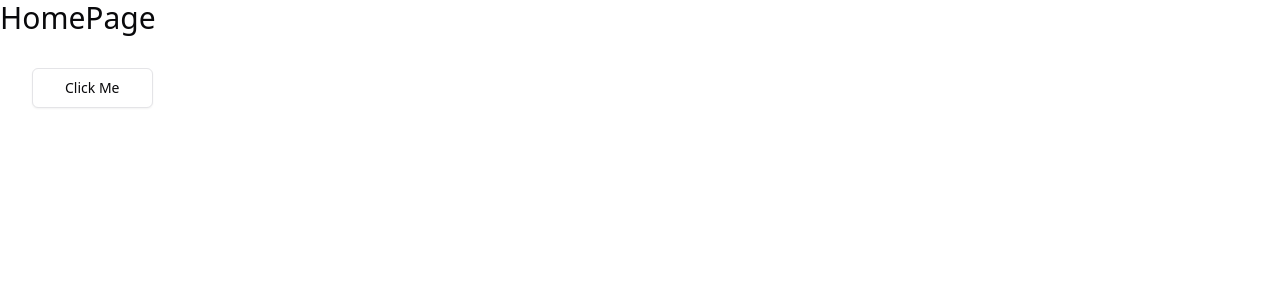
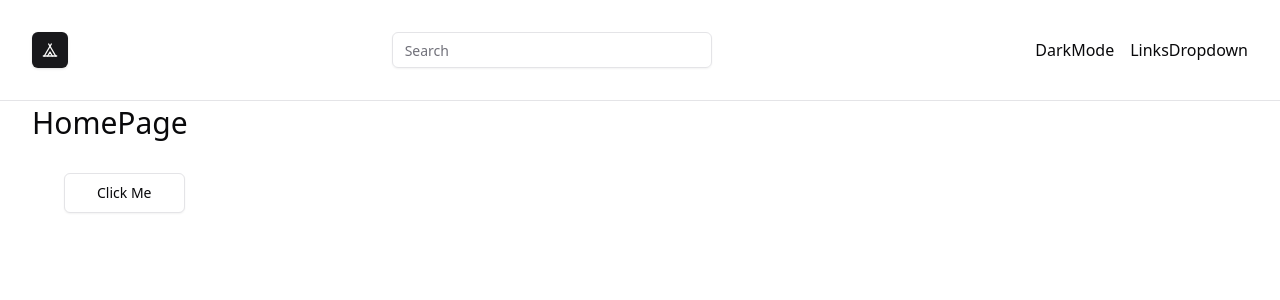
Before and after one commit to piotrproszowski/air_bnb_clone, a Next.js app: page / in a window 1280 px wide. Shown: the top 300 px of the page. Built offline with nearby package versions, Linux system fonts and the light colour scheme.

Commit message:
feat(navbar): Implement Navbar component with logo, search, and dropdowns

```diff
--- a/app/layout.tsx
+++ b/app/layout.tsx
@@ -1,6 +1,7 @@
 import type { Metadata } from "next";
 import localFont from "next/font/local";
 import "./globals.css";
+import Navbar from "@/components/navbar/Navbar";
 
 const geistSans = localFont({
   src: "./fonts/GeistVF.woff",
@@ -28,7 +29,8 @@ export default function RootLayout({
       <body
         className={`${geistSans.variable} ${geistMono.variable} antialiased`}
       >
-        {children}
+        <Navbar />
+        <main className='container py-1'>{children}</main>
       </body>
     </html>
   );
--- /dev/null
+++ b/components/navbar/DarkMode.tsx
@@ -0,0 +1,7 @@
+import React from "react";
+
+const DarkMode = () => {
+  return <div>DarkMode</div>;
+};
+
+export default DarkMode;
--- /dev/null
+++ b/components/navbar/LinksDropdown.tsx
@@ -0,0 +1,7 @@
+import React from "react";
+
+const LinksDropdown = () => {
+  return <div>LinksDropdown</div>;
+};
+
+export default LinksDropdown;
--- /dev/null
+++ b/components/navbar/Logo.tsx
@@ -0,0 +1,17 @@
+import Link from "next/link";
+import { LuTent } from "react-icons/lu";
+import { Button } from "../ui/button";
+
+import React from "react";
+
+const Logo = () => {
+  return (
+    <Button size='icon' asChild>
+      <Link href='/'>
+        <LuTent className='w-6 h-6' />
+      </Link>
+    </Button>
+  );
+};
+
+export default Logo;
--- /dev/null
+++ b/components/navbar/NavSearch.tsx
@@ -0,0 +1,14 @@
+import { Input } from "../ui/input";
+import React from "react";
+
+const NavSearch = () => {
+  return (
+    <Input
+      type='text'
+      placeholder='Search'
+      className='max-w-xs dark:bg-muted'
+    />
+  );
+};
+
+export default NavSearch;
--- /dev/null
+++ b/components/navbar/Navbar.tsx
@@ -0,0 +1,21 @@
+import LinksDropdown from "./LinksDropdown";
+import DarkMode from "./DarkMode";
+import Logo from "./Logo";
+import NavSearch from "./NavSearch";
+
+const Navbar = () => {
+  return (
+    <nav className='border-b'>
+      <div className='container flex flex-col sm:flex-row sm:justify-between sm:items-center flex-wrap gap-4 py-8'>
+        <Logo />
+        <NavSearch />
+        <div className='flex gap-4 items-center'>
+          <DarkMode />
+          <LinksDropdown />
+        </div>
+      </div>
+    </nav>
+  );
+};
+
+export default Navbar;
--- /dev/null
+++ b/components/navbar/SignOutLink.tsx
@@ -0,0 +1,7 @@
+import React from "react";
+
+const SignOutLink = () => {
+  return <div>SignOutLink</div>;
+};
+
+export default SignOutLink;
--- /dev/null
+++ b/components/navbar/UserIcon.tsx
@@ -0,0 +1,7 @@
+import React from "react";
+
+const UserIcon = () => {
+  return <div>UserIcon</div>;
+};
+
+export default UserIcon;
```
